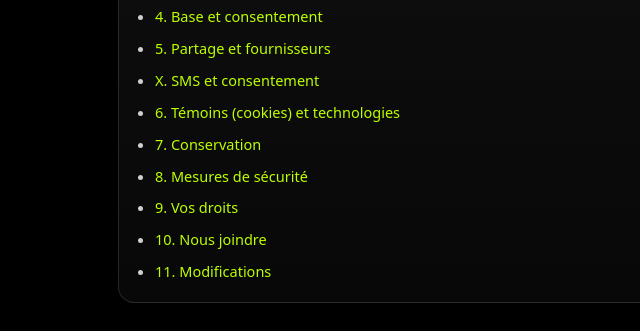
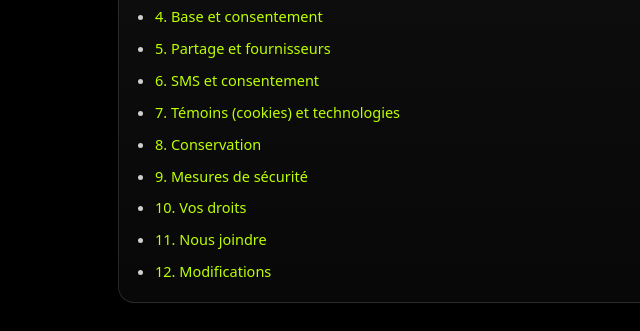
Before and after one commit to ProScaleAgence/proscale-site, a plain HTML site: page public/privacy.html in a window 1280 px wide. Shown: the part 561-892 px from the top of the page, 0-640 px from the left. Drawn offline with Linux system fonts and the light colour scheme.

Commit message:
Update privacy.html

```diff
--- a/public/privacy.html
+++ b/public/privacy.html
@@ -64,13 +64,13 @@
             <li><a href="#purposes">3. Finalités d’utilisation</a></li>
             <li><a href="#legal">4. Base et consentement</a></li>
             <li><a href="#sharing">5. Partage et fournisseurs</a></li>
-            <li><a href="#sms">X. SMS et consentement</a></li>
-            <li><a href="#cookies">6. Témoins (cookies) et technologies</a></li>
-            <li><a href="#retention">7. Conservation</a></li>
-            <li><a href="#security">8. Mesures de sécurité</a></li>
-            <li><a href="#rights">9. Vos droits</a></li>
-            <li><a href="#contact">10. Nous joindre</a></li>
-            <li><a href="#changes">11. Modifications</a></li>
+            <li><a href="#sms">6. SMS et consentement</a></li>
+            <li><a href="#cookies">7. Témoins (cookies) et technologies</a></li>
+            <li><a href="#retention">8. Conservation</a></li>
+            <li><a href="#security">9. Mesures de sécurité</a></li>
+            <li><a href="#rights">10. Vos droits</a></li>
+            <li><a href="#contact">11. Nous joindre</a></li>
+            <li><a href="#changes">12. Modifications</a></li>
           </ul>
         </div>
       </div>
```
